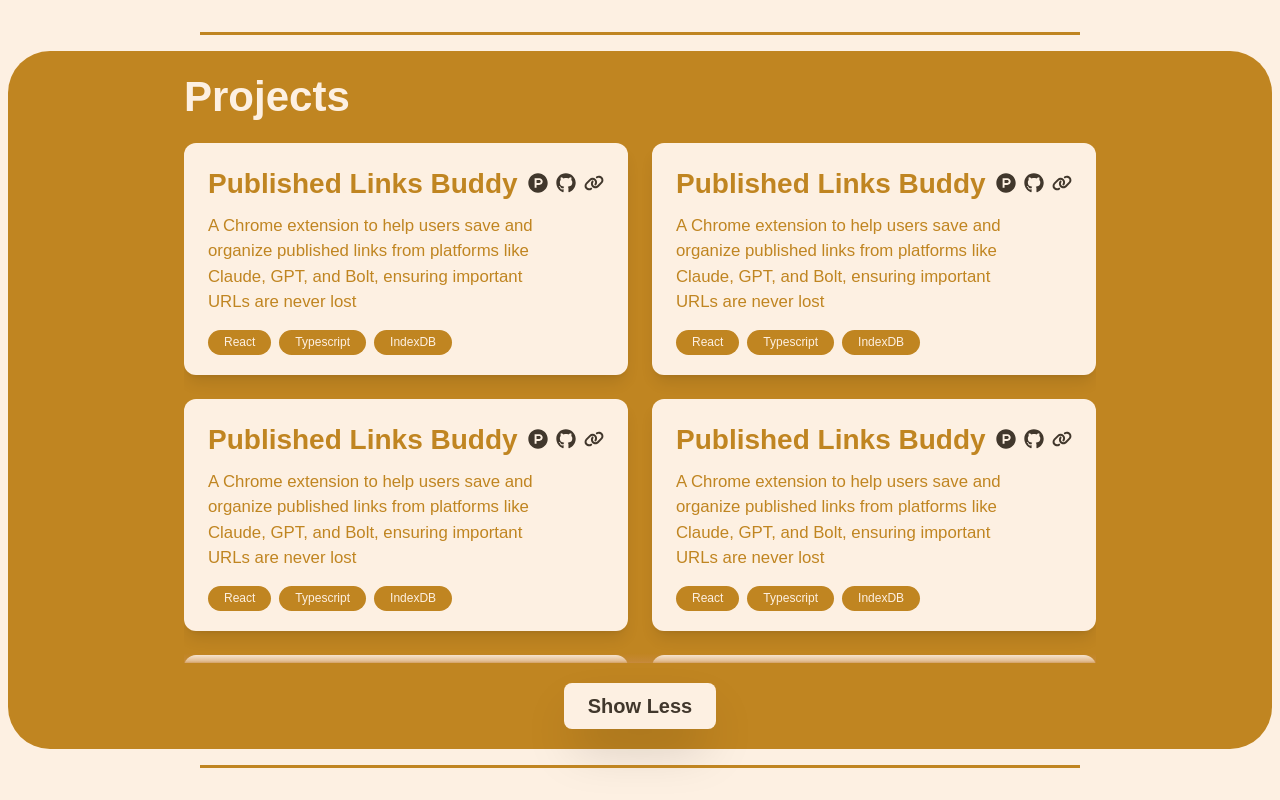
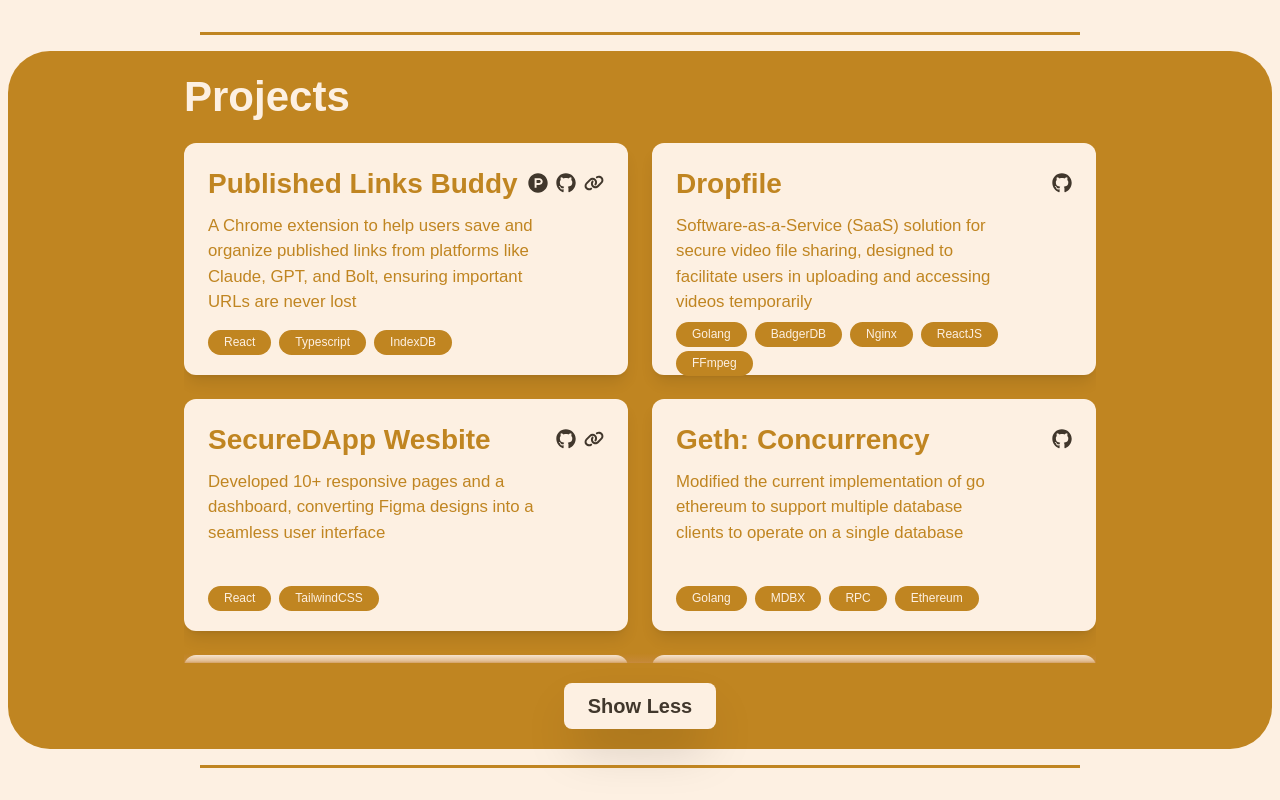
Before and after one commit to kavania2002/simple-portfolio, a React (Vite) app: page / in a window 1280 px wide. Both pictures are taken after a click on the button "Show More". Built offline with nearby package versions, Linux system fonts and the light colour scheme; a web font is replaced by a local one.

Commit message:
chore: 🧹 add remaining projects

```diff
--- a/src/constants/achievements.ts
+++ b/src/constants/achievements.ts
@@ -11,7 +11,10 @@ export const ACHIEVEMENTS = [
     text: "Winner of Website Making Challenge 2.0",
     link: "https://github.com/kavania2002/pgHUB",
   },
-
+  // {
+  //   text: "Solved more than 1500+ problems on various Coding Platforms",
+  //   link: "",
+  // },
   {
     text: "A grade certified National Cadet Corps",
     link: "",
--- a/src/constants/projects.ts
+++ b/src/constants/projects.ts
@@ -10,73 +10,98 @@ export const PROJECTS = [
       "https://chromewebstore.google.com/detail/published-links-buddy/bfkddlhomeodckdpjfbnjbpogbhdoeke?authuser=0&hl=en-GB&ref=kavania2002",
   },
   {
-    title: "Published Links Buddy",
+    title: "Dropfile",
     description:
-      "A Chrome extension to help users save and organize published links from platforms like Claude, GPT, and Bolt, ensuring important URLs are never lost",
-    skills: ["React", "Typescript", "IndexDB"],
-    productHuntLink: "https://www.producthunt.com/posts/published-links-buddy",
-    githubLink: "https://github.com/kavania2002/published-links-buddy",
-    hostedLink:
-      "https://chromewebstore.google.com/detail/published-links-buddy/bfkddlhomeodckdpjfbnjbpogbhdoeke?authuser=0&hl=en-GB&ref=kavania2002",
+      "Software-as-a-Service (SaaS) solution for secure video file sharing, designed to facilitate users in uploading and accessing videos temporarily",
+    skills: ["Golang", "BadgerDB", "Nginx", "ReactJS", "FFmpeg"],
+    githubLink: "https://github.com/orgs/DropFile/repositories",
   },
   {
-    title: "Published Links Buddy",
+    title: " SecureDApp Wesbite",
     description:
-      "A Chrome extension to help users save and organize published links from platforms like Claude, GPT, and Bolt, ensuring important URLs are never lost",
-    skills: ["React", "Typescript", "IndexDB"],
-    productHuntLink: "https://www.producthunt.com/posts/published-links-buddy",
-    githubLink: "https://github.com/kavania2002/published-links-buddy",
-    hostedLink:
-      "https://chromewebstore.google.com/detail/published-links-buddy/bfkddlhomeodckdpjfbnjbpogbhdoeke?authuser=0&hl=en-GB&ref=kavania2002",
+      "Developed 10+ responsive pages and a dashboard, converting Figma designs into a seamless user interface",
+    skills: ["React", "TailwindCSS"],
+    githubLink: "https://github.com/securedapp-github/Securedapp_v2",
+    hostedLink: "https://securedapp.io/",
   },
   {
-    title: "Published Links Buddy",
+    title: "Geth: Concurrency",
     description:
-      "A Chrome extension to help users save and organize published links from platforms like Claude, GPT, and Bolt, ensuring important URLs are never lost",
-    skills: ["React", "Typescript", "IndexDB"],
-    productHuntLink: "https://www.producthunt.com/posts/published-links-buddy",
-    githubLink: "https://github.com/kavania2002/published-links-buddy",
-    hostedLink:
-      "https://chromewebstore.google.com/detail/published-links-buddy/bfkddlhomeodckdpjfbnjbpogbhdoeke?authuser=0&hl=en-GB&ref=kavania2002",
+      "Modified the current implementation of go ethereum to support multiple database clients to operate on a single database",
+    skills: ["Golang", "MDBX", "RPC", "Ethereum"],
+    githubLink: "https://github.com/kavania2002/geth-clone",
   },
   {
-    title: "Published Links Buddy",
+    title: "Stepwell Radio App",
     description:
-      "A Chrome extension to help users save and organize published links from platforms like Claude, GPT, and Bolt, ensuring important URLs are never lost",
-    skills: ["React", "Typescript", "IndexDB"],
-    productHuntLink: "https://www.producthunt.com/posts/published-links-buddy",
-    githubLink: "https://github.com/kavania2002/published-links-buddy",
-    hostedLink:
-      "https://chromewebstore.google.com/detail/published-links-buddy/bfkddlhomeodckdpjfbnjbpogbhdoeke?authuser=0&hl=en-GB&ref=kavania2002",
+      "A radio app exlusive for university students to listen to music, podcasts, and live shows streamed from LibreTime",
+    skills: ["Flutter", "Firebase", "Dart"],
   },
   {
-    title: "Published Links Buddy",
+    title: "Nx X Aceternity",
     description:
-      "A Chrome extension to help users save and organize published links from platforms like Claude, GPT, and Bolt, ensuring important URLs are never lost",
-    skills: ["React", "Typescript", "IndexDB"],
-    productHuntLink: "https://www.producthunt.com/posts/published-links-buddy",
-    githubLink: "https://github.com/kavania2002/published-links-buddy",
-    hostedLink:
-      "https://chromewebstore.google.com/detail/published-links-buddy/bfkddlhomeodckdpjfbnjbpogbhdoeke?authuser=0&hl=en-GB&ref=kavania2002",
+      "Set up an Nx monorepo with Next.js and integrated Aceternity UI for reusable, customizable components in a scalable frontend architecture",
+    skills: ["NxWorkspace", "Aceternity UI", "NextJS"],
+    mediumLink:
+      "https://medium.com/@kavania2002/creating-an-nx-monorepo-and-integrating-aceternity-ui-014c3e50c86b",
+    githubLink:
+      "https://github.com/kavania2002/nx-monorepo-aceternity-ui-boilerplate",
+    hostedLink: "",
   },
   {
-    title: "Published Links Buddy",
+    title: "Event Scanner",
     description:
-      "A Chrome extension to help users save and organize published links from platforms like Claude, GPT, and Bolt, ensuring important URLs are never lost",
-    skills: ["React", "Typescript", "IndexDB"],
-    productHuntLink: "https://www.producthunt.com/posts/published-links-buddy",
-    githubLink: "https://github.com/kavania2002/published-links-buddy",
-    hostedLink:
-      "https://chromewebstore.google.com/detail/published-links-buddy/bfkddlhomeodckdpjfbnjbpogbhdoeke?authuser=0&hl=en-GB&ref=kavania2002",
+      "A software to check-in 500+ attendees at an event for University's TechFest",
+    skills: ["NodeJS", "MongoDB", "ReactJS"],
+    githubLink: "https://github.com/Event-Scanner",
   },
   {
-    title: "Published Links Buddy",
+    title: "Digital Humanities",
     description:
-      "A Chrome extension to help users save and organize published links from platforms like Claude, GPT, and Bolt, ensuring important URLs are never lost",
-    skills: ["React", "Typescript", "IndexDB"],
-    productHuntLink: "https://www.producthunt.com/posts/published-links-buddy",
-    githubLink: "https://github.com/kavania2002/published-links-buddy",
-    hostedLink:
-      "https://chromewebstore.google.com/detail/published-links-buddy/bfkddlhomeodckdpjfbnjbpogbhdoeke?authuser=0&hl=en-GB&ref=kavania2002",
+      "A website to showcase my work for the Digital Humanities course.",
+    skills: ["HTML", "CSS", "JavaScript", "Artsteps", "Timeline.js"],
+    githubLink: "https://github.com/kavania2002/digitalHumanities",
+    hostedLink: "https://kavania2002.github.io/digitalHumanities/",
+  },
+  {
+    title: "Similar to Familiar",
+    description:
+      "Modelling familiarity between nodes based on similarity relationships present in the network",
+    skills: ["Python", "Data Analysis", "Flickr"],
+    githubLink: "https://github.com/kavania2002/similarToFamiliar",
+  },
+  {
+    title: "Smart SOS",
+    description: "A prototype to measure and monitor heart rate and SP02",
+    skills: ["SocketIO", "Arduino", "ReactJS", "NodeJS"],
+    githubLink: "https://github.com/kavania2002/smartSOS",
+  },
+  {
+    title: "SE Question Bank",
+    description:
+      "Search and filter questions for the software engineering course",
+    skills: ["HTML", "CSS", "JavaScript"],
+    hostedLink: "https://kavania2002.github.io/software-finder/",
+    githubLink: "https://github.com/kavania2002/software-finder",
+  },
+  {
+    title: "pgHUB",
+    description: "A platform to help students find PGs",
+    skills: ["NodeJS", "EJS", "MongoDB"],
+    githubLink: "https://github.com/kavania2002/pgHUB",
+  },
+  {
+    title: "clubCamp",
+    description:
+      "A common platform for students to register at all events from all clubs in the college",
+    skills: ["Django", "HTML", "CSS", "JavaScript"],
+    githubLink: "https://github.com/kavania2002/clubCamp",
+  },
+  {
+    title: "The Simon Game",
+    description: "The classic Simon Game to test your memory",
+    skills: ["HTML", "CSS", "JavaScript"],
+    hostedLink: "https://kavania2002.github.io/Simon-Game",
+    githubLink: "https://github.com/kavania2002/Simon-Game",
   },
 ];
--- a/src/sections/Projects.tsx
+++ b/src/sections/Projects.tsx
@@ -5,6 +5,7 @@ import { FaProductHunt, FaGithub, FaLink } from "react-icons/fa6";
 import SimpleBar from "simplebar-react";
 import "simplebar-react/dist/simplebar.min.css";
 import { useScreenSize } from "../contexts/ScreenSizeContext";
+import { FaMedium } from "react-icons/fa";
 
 const Projects = () => {
   const { isMobile } = useScreenSize();
@@ -66,6 +67,11 @@ const Projects = () => {
                         <FaLink />
                       </a>
                     )}
+                    {project.mediumLink && (
+                      <a href={project.mediumLink} target="_blank">
+                        <FaMedium />
+                      </a>
+                    )}
                   </div>
                 </div>
                 <div className="w-5/6 flex-1">
@@ -73,7 +79,7 @@ const Projects = () => {
                     {project.description}
                   </p>
                 </div>
-                <div className="flex flex-wrap items-center gap-x-2">
+                <div className="flex flex-wrap items-center gap-x-2 gap-y-1">
                   {project.skills.map((skill, index) => (
                     <p
                       className="bg-primary md:bg-secondary text-sm rounded-full text-secondary md:text-primary px-4 py-1"
```
